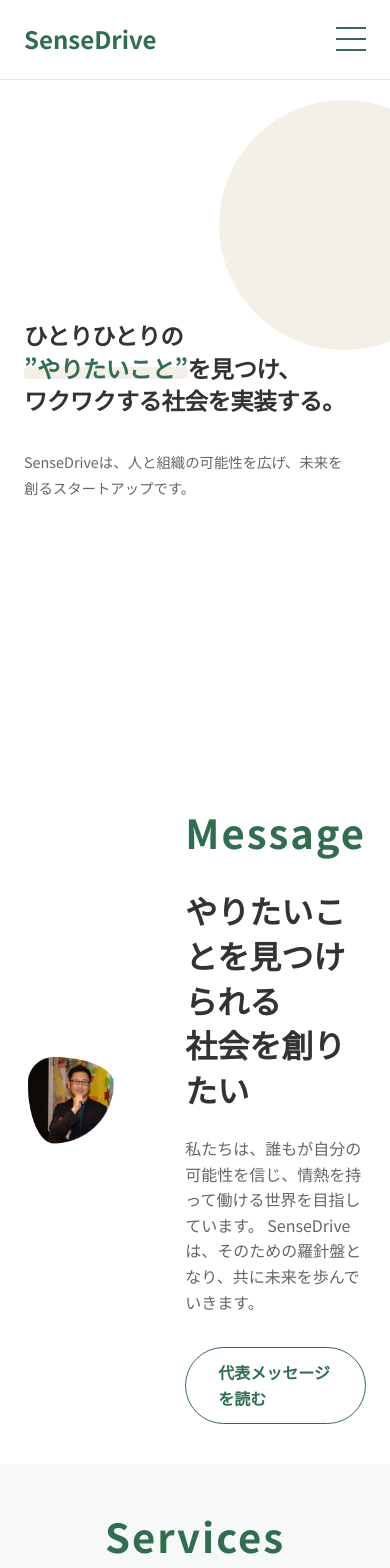
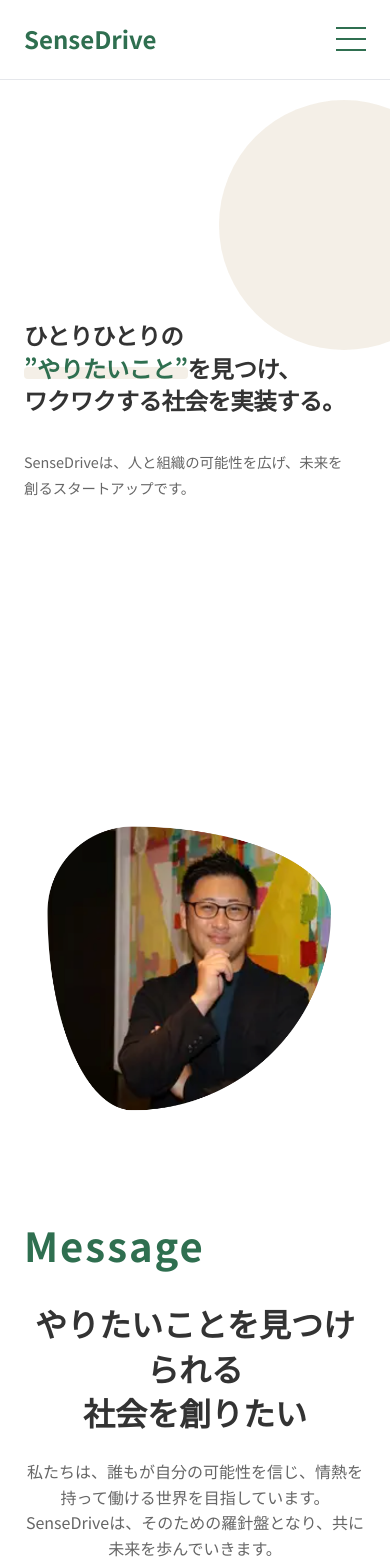
Before and after one commit to Yasu117/sensedrive-web, a Next.js app: page / in a window 390 px wide. Shown: the top 1568 px of the page. Built offline with nearby package versions, Linux system fonts and the light colour scheme.

Commit message:
Fix mobile layout for CEO message section

```diff
--- a/src/app/globals.css
+++ b/src/app/globals.css
@@ -1520,6 +1520,12 @@ img {
   }
 
   /* Message Section Compact */
+  .message-wrapper {
+    flex-direction: column;
+    gap: 2rem;
+    text-align: center;
+  }
+
   .message-body {
     flex-direction: column;
     gap: 1.5rem;
```
